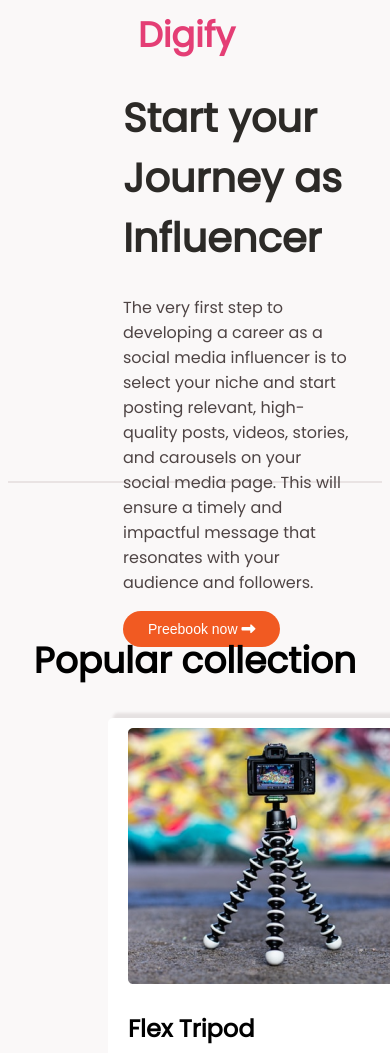
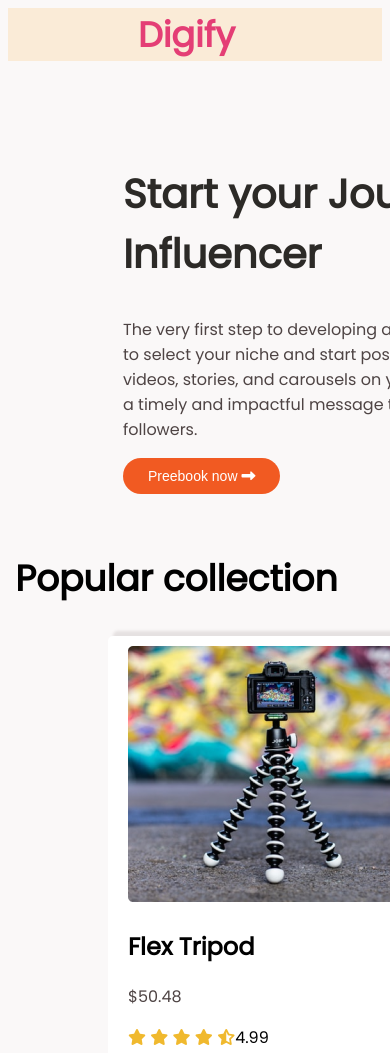
Before and after one commit to tkabir3066/influencer-gear, a plain HTML site: page index.html in a window 390 px wide. Shown: the top 1053 px of the page. Drawn offline with Linux system fonts and the light colour scheme.

Commit message:
some text added

```diff
--- a/index.html
+++ b/index.html
@@ -20,6 +20,13 @@
       <div class="logo">
         <a href="">Digify</a>
       </div>
+
+    </header>
+
+
+
+     <main>
+         <section class="container">
             <div class="preebook-container">
                 <div class="start-journey">
                   <h1>Start your Journey as Influencer</h1>
@@ -38,11 +45,10 @@
                   <img src="images/main-camera.png" alt="main-camera" />
                 </div>
               </div>
-    </header>
+         </section>
 
-    <hr />
-
-    <section class="collection-container">
+        <section class="container">
+            <div class="collection-container">
             <h2 class="section-title">Popular collection</h2>
             <div class="collections">
               <div class="collection">
@@ -232,8 +238,9 @@
               </div>
             </div>
           </section>
-
-    <section class="influencer-section">
+        </div>
+          <section class="container">
+              <div class="influencer-container">
             <div class="half-width">
               <img src="images/unsplash.jpg" alt="" />
             </div>
@@ -247,7 +254,10 @@
               </p>
               <button>Join now <i class="fas fa-long-arrow-alt-right"></i></button>
             </div>
+        </div>
           </section>
+     </main>
+
 
     <!-- footer start -->
     <footer>
--- a/styles/style.css
+++ b/styles/style.css
@@ -9,7 +9,7 @@ body {
 
 /* header part */
 header {
-  margin-bottom: 150px;
+  margin-bottom: 70px;
 }
 header .logo a {
   text-decoration: none;
@@ -22,6 +22,7 @@ header .logo a {
 .preebook-container {
   display: flex;
   flex-direction: row;
+  margin-bottom: 60px;
 }
 .preebook-container .start-journey {
   width: 582px;
@@ -53,9 +54,7 @@ header .logo a {
   height: 350px;
   left: 800px;
 }
-hr {
-  border: 0.5px solid rgb(233, 227, 227);
-}
+
 /* collection container style */
 .collection-container {
   margin-top: 150px;
@@ -114,7 +113,7 @@ hr {
 }
 
 /* influencer-section */
-.influencer-section {
+.influencer-container {
   display: flex;
   justify-content: center;
   align-items: flex-start;
@@ -184,3 +183,25 @@ footer .footer-icons {
   grid-template-columns: repeat(4, 10px);
   grid-column-gap: 25px;
 }
+
+/* media queries */
+
+@media only screen and (max-width: 731px) {
+  header {
+    background-color: antiquewhite;
+    width: 100%;
+  }
+  .container {
+    width: 100%;
+    margin-bottom: 50px;
+  }
+  .collection-container {
+    margin-right: 10%;
+  }
+  .preebook-container,
+  .collection-container,
+  .influencer-container {
+    grid-template-columns: repeat(1, 1fr);
+    flex-direction: column;
+  }
+}
```
Lines whose indentation alone changed are shown as unchanged.
